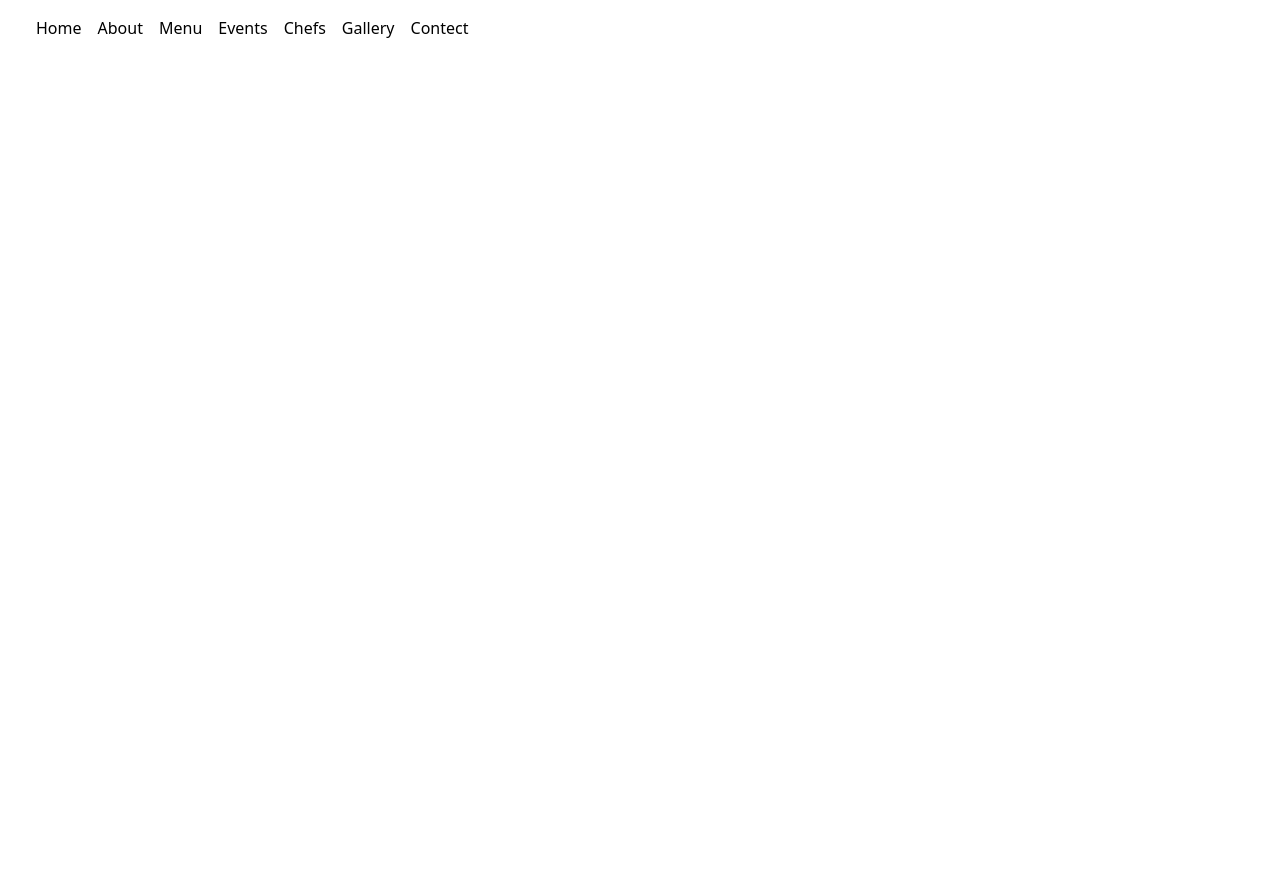
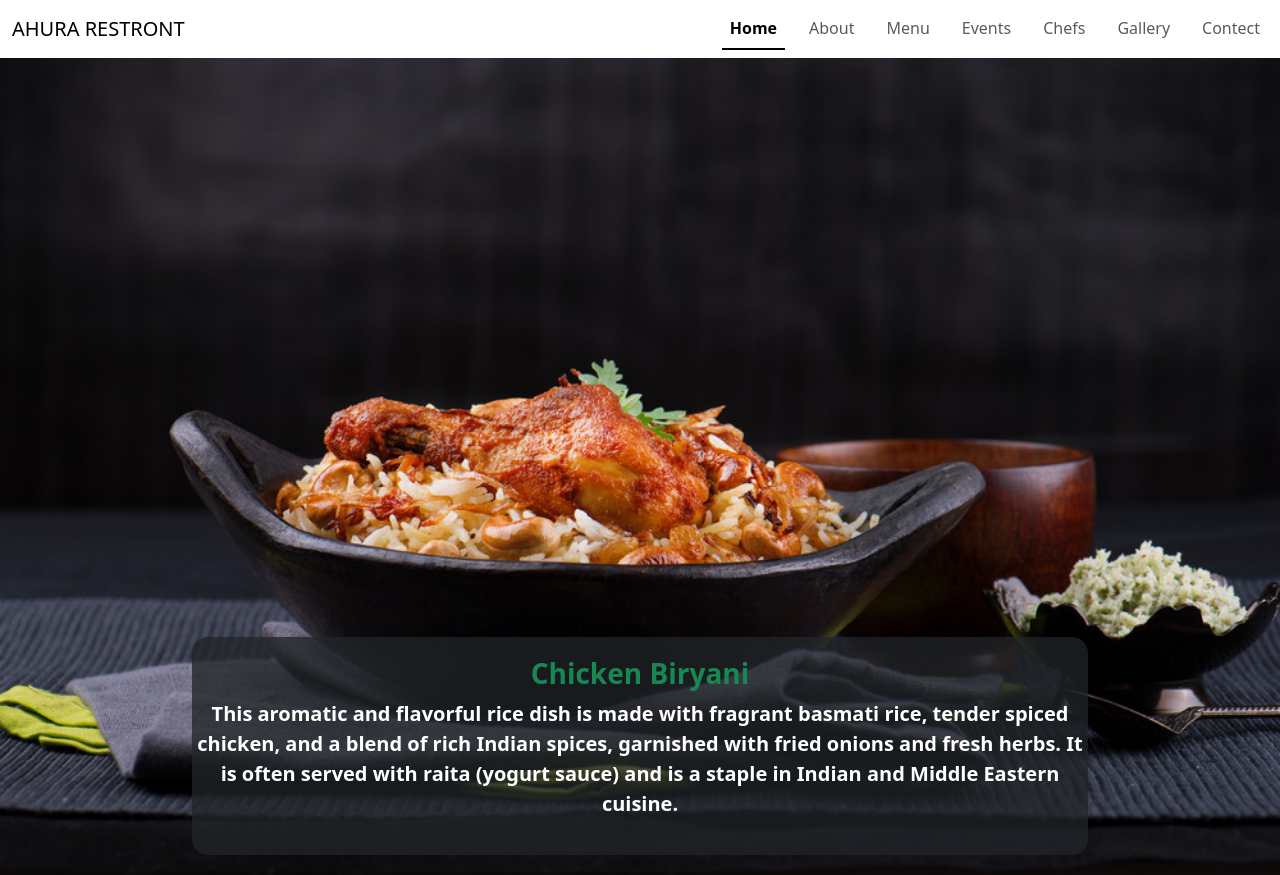
Before and after one commit to rohankatira/java-script-project, a plain HTML site: page project-8/index.html in a window 1280 px wide. Before the commit the page ends 800 px from the top, so only its background shows below. Drawn offline with nearby package versions, Linux system fonts and the light colour scheme.

Commit message:
Work in progress.

```diff
--- a/project-8/index.html
+++ b/project-8/index.html
@@ -7,45 +7,74 @@
       href="https://cdn.jsdelivr.net/npm/bootstrap@5.3.3/dist/css/bootstrap.min.css"
       rel="stylesheet"
     />
+    <link rel="stylesheet" href="./css/style.css" />
     <title></title>
   </head>
   <body>
     <header>
       <nav class="navbar navbar-expand-lg">
         <div class="container-fluid">
-          <a class="navbar-brand" href=""></a>
-          <button class="navbar-toggler" type="button" data-bs-toggle="collapse" data-bs-target="#navbar_nav">
+          <a class="navbar-brand" href="#">AHURA RESTRONT</a>
+          <button
+            class="navbar-toggler"
+            type="button"
+            data-bs-toggle="collapse"
+            data-bs-target="#navbar_nav"
+          >
             <samp class="navbar-toggler-icon"></samp>
           </button>
-          <div class="collapse  navbar-collapse" id="navbar_nav">
-            <ul class="navbar-nav">
+          <div class="collapse navbar-collapse" id="navbar_nav">
+            <ul class="navbar-nav nav-underline ms-auto">
               <li class="nav-item">
                 <a href="#" class="nav-link active">Home</a>
               </li>
               <li class="nav-item">
-                <a href="#" class="nav-link active">About</a>
+                <a href="#" class="nav-link">About</a>
               </li>
               <li class="nav-item">
-                <a href="#" class="nav-link active">Menu</a>
+                <a href="#" class="nav-link">Menu</a>
               </li>
               <li class="nav-item">
-                <a href="#" class="nav-link active">Events</a>
+                <a href="#" class="nav-link">Events</a>
               </li>
               <li class="nav-item">
-                <a href="#" class="nav-link active">Chefs</a>
+                <a href="#" class="nav-link">Chefs</a>
               </li>
               <li class="nav-item">
-                <a href="#" class="nav-link active">Gallery</a>
+                <a href="#" class="nav-link">Gallery</a>
               </li>
               <li class="nav-item">
-                <a href="#" class="nav-link active">Contect</a>
+                <a href="#" class="nav-link">Contect</a>
               </li>
             </ul>
           </div>
         </div>
       </nav>
-      <a href=""></a>
     </header>
+
+    <main>
+      <section class="slider-contain">
+          <div class="carousel slide">
+            <div class="carousel-inner">
+              <div class="carouseal-itam d-none ">
+                <img src="./images/maxresdefault.jpg"  class="w-100" alt="IMG-1">
+                <div class="carousel-caption bg-dark bg-opacity-75 rounded-4">
+                  <h5 class="text-success fs-3 fw-bold ">Apple Cinnamon Pancakes </h5>
+                  <p class="fs-5 fw-semibold text-secondary">These fluffy pancakes are infused with fresh apple chunks and warm cinnamon, creating a perfect balance of sweetness and spice. Served with maple syrup, they make for a comforting and delicious breakfast.</p>
+                </div>
+              </div>
+              <div class="carousel-item active">
+                <img src="./images/chicken-biryani.jpg" class="w-100" alt="IMG-2">
+                <div class="carousel-caption bg-dark bg-opacity-75 rounded-4">
+                  <h5 class="text-success fs-3 fw-bold">Chicken Biryani</h5>
+                  <p class="fs-5 fw-semibold ">This aromatic and flavorful rice dish is made with fragrant basmati rice, tender spiced chicken, and a blend of rich Indian spices, garnished with fried onions and fresh herbs. It is often served with raita (yogurt sauce) and is a staple in Indian and Middle Eastern cuisine.</p>
+                </div>
+              </div>
+            </div>
+          </div>
+      </section>
+    </main>
+    <script src="https://cdn.jsdelivr.net/npm/bootstrap@5.3.3/dist/js/bootstrap.bundle.min.js"></script>
     <script src="js/script.js"></script>
   </body>
 </html>
```
Also changed, not shown: project-8/images/chicken-biryani.jpg (added), project-8/images/maxresdefault.jpg (added).
